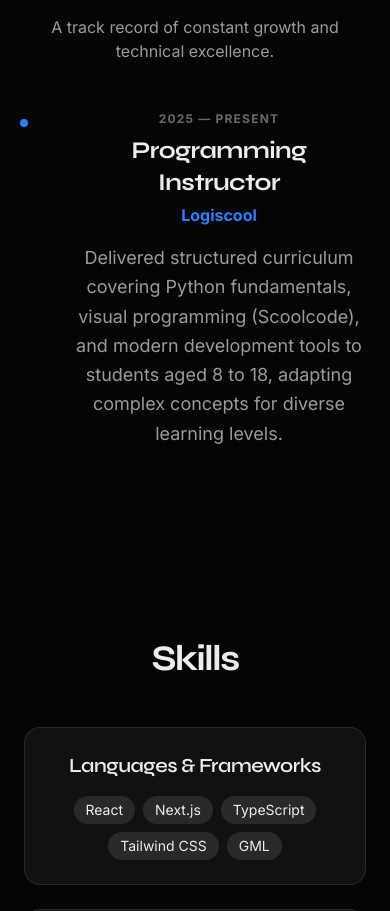
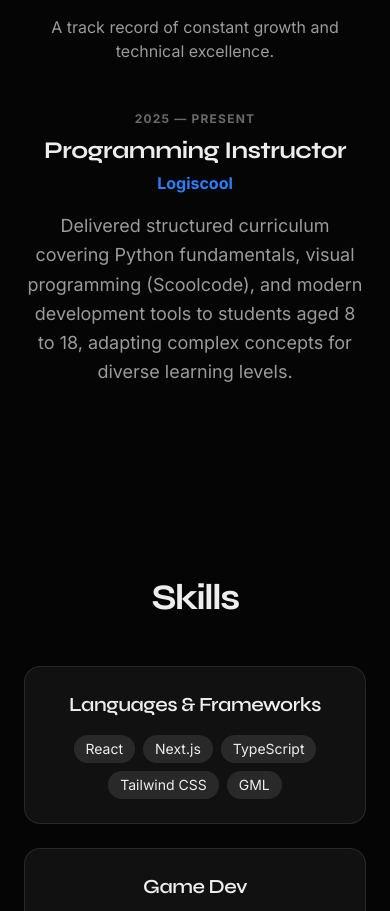
Before and after one commit to hexa325/portfolio-website, a Next.js app: page / in a window 390 px wide. Shown: the part 1950-2861 px from the top of the page. Built offline with nearby package versions, Linux system fonts and the light colour scheme.

Commit message:
fix: perfect centering for experience section on mobile

```diff
--- a/src/components/Experience.tsx
+++ b/src/components/Experience.tsx
@@ -12,8 +12,8 @@ export default function Experience() {
         </div>
 
         <div className="md:w-2/3 space-y-12">
-          <div className="relative pl-12 before:absolute before:left-0 before:top-2 before:w-px before:h-[calc(100%+2rem)] before:bg-black/10 dark:before:bg-white/10 last:before:hidden">
-            <div className="absolute left-[-4px] top-2 w-2 h-2 rounded-full bg-blue-500" />
+          <div className="relative pl-0 md:pl-12 md:before:absolute md:before:left-0 md:before:top-2 md:before:w-px md:before:h-[calc(100%+2rem)] md:before:bg-black/10 md:dark:before:bg-white/10 last:md:before:hidden">
+            <div className="hidden md:block absolute left-[-4px] top-2 w-2 h-2 rounded-full bg-blue-500" />
             <span className="text-xs font-bold uppercase tracking-widest text-black/40 dark:text-white/40 mb-2 block">
               2025 — Present
             </span>
@@ -21,7 +21,7 @@ export default function Experience() {
               Programming Instructor
             </h3>
             <p className="text-blue-500 font-bold mb-4">Logiscool</p>
-            <p className="text-lg text-black/60 dark:text-white/60 leading-relaxed">
+            <p className="text-lg text-black/60 dark:text-white/60 leading-relaxed mx-auto max-w-lg">
               Delivered structured curriculum covering Python fundamentals,
               visual programming (Scoolcode), and modern development tools
               to students aged 8 to 18, adapting complex concepts for diverse
```
